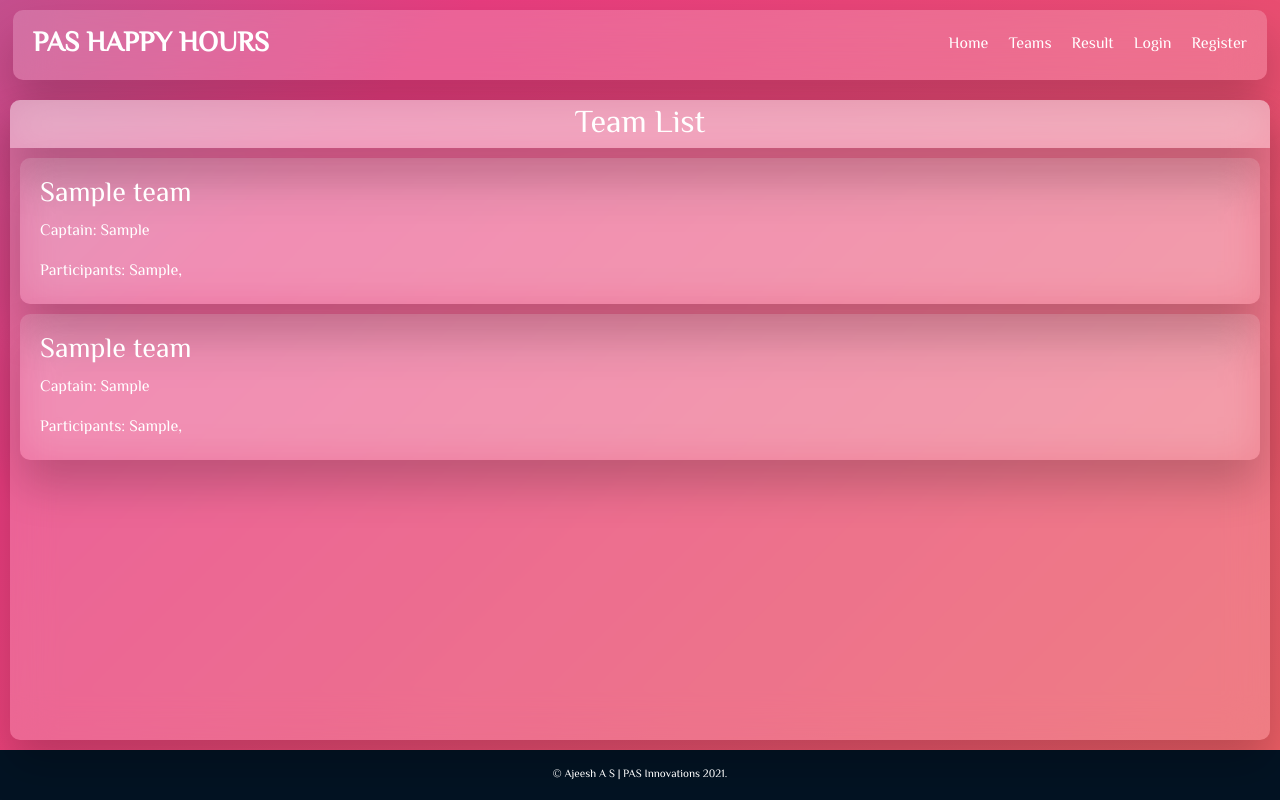
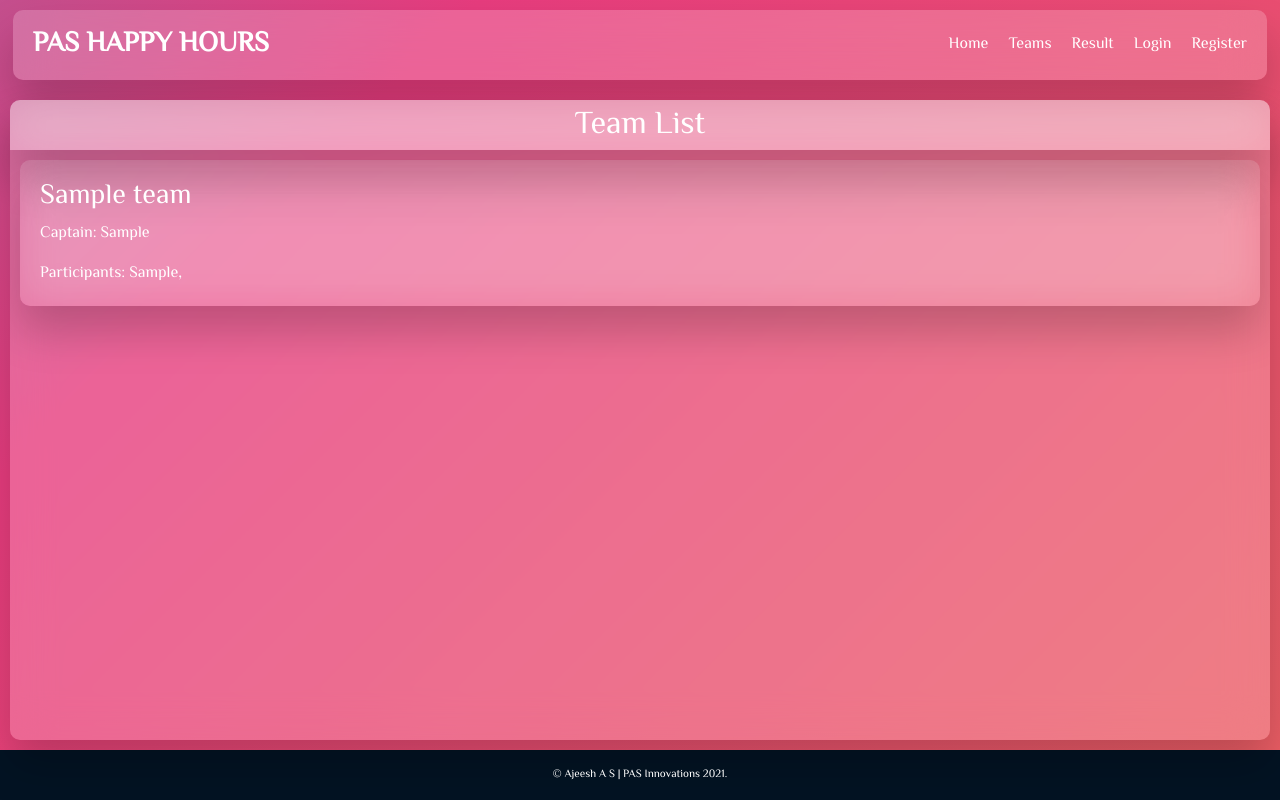
Before and after one commit to Ajeeshas41/pas-happy-hours, a Django app: page /team/ in a window 1280 px wide. Run offline with Django 4.2, Linux system fonts and the light colour scheme; tables that the repository leaves empty hold one stand-in row (Sample ...); some libraries are stand-ins or nearby versions.

Commit message:
template changes

```diff
--- a/main/static/main/style/main.css
+++ b/main/static/main/style/main.css
@@ -127,6 +127,7 @@ body {
     display: flex;
     align-items: center;
     justify-content: center;
+    height: 50px;
     color: #fff;
     padding: 5px;
     background: rgba(255, 255, 255, 0.3);
@@ -141,6 +142,8 @@ body {
 
 .sub-container-body {
     padding: 10px;
+    height: calc(100% - 60px);
+    overflow-y: auto;
 }
 
 .single-content {
@@ -175,3 +178,32 @@ body {
     font-size: .7em;
     height: 50px;
 }
+
+
+/* width */
+
+::-webkit-scrollbar {
+    width: 10px;
+}
+
+
+/* Track */
+
+ ::-webkit-scrollbar-track {
+    background: rgba(255, 255, 255, 0.1);
+    ;
+}
+
+
+/* Handle */
+
+ ::-webkit-scrollbar-thumb {
+    background: rgba(255, 255, 255, 0.5);
+}
+
+
+/* Handle on hover */
+
+ ::-webkit-scrollbar-thumb:hover {
+    background: rgba(255, 255, 255, 0.8);
+}
--- a/main/templates/main/base.html
+++ b/main/templates/main/base.html
@@ -23,14 +23,14 @@
                 <a href="{% url 'home' %}">Home</a>{% if user.is_authenticated %}
                 <a href="{% url 'team-list' %}">Teams</a>
                 <a href="{% url 'team-details' user.participant.team.id %}">Your Team</a>
-                <a href="{% url 'home' %}">Game</a>
-                <a href="{% url 'home' %}">Result</a>
+                <a href="{% url 'game-home' %}">Game</a>
+                <a href="{% url 'result' %}">Result</a>
                 <a href="{% url 'logout' %}">Logout</a>
                 <span class="account_name">
                     Welcome, {{ user.first_name }}
                 </span>{% else %}
                 <a href="{% url 'team-list' %}">Teams</a>
-                <a href="{% url 'home' %}">Result</a>
+                <a href="{% url 'result' %}">Result</a>
                 <a href="{% url 'login' %}">Login</a>
                 <a href="{% url 'register-user' %}">Register</a>{% endif %}
             </div>
--- a/main/urls.py
+++ b/main/urls.py
@@ -1,6 +1 @@
 from django.urls import path
-from .views import home
-
-urlpatterns = [
-    path('', home, name='home')
-]
--- a/main/views.py
+++ b/main/views.py
@@ -2,3 +2,9 @@ from django.shortcuts import render
 
 def home(request):
     return render(request, 'main/index.html')
+
+def game(request):
+    return render(request, 'main/game.html')
+
+def result(request):
+    return render(request, 'main/result.html')
--- a/pashappyhours/urls.py
+++ b/pashappyhours/urls.py
@@ -14,15 +14,16 @@ Including another URLconf
     2. Add a URL to urlpatterns:  path('blog/', include('blog.urls'))
 """
 from django.contrib import admin
-from django.urls import path, include
+from django.urls import path
 from django.contrib.auth.views import LogoutView
 
+from main.views import home, game, result
 from user.views import UserLoginView, register_user
 from team.views import  register_team, join_team, setup_team, TeamListView, TeamDetailView
 
 urlpatterns = [
     path('admin/', admin.site.urls),
-    path('', include('main.urls')),
+    path('', home, name='home'),
     path('login/', UserLoginView.as_view(), name='login'),
     path('register-user/', register_user, name='register-user'),
     path('logout/',LogoutView.as_view(template_name='user/logout.html'), name='logout'),
@@ -32,4 +33,6 @@ urlpatterns = [
     path('setup-team/', setup_team, name='setup-team'),
     path('team/', TeamListView.as_view(), name='team-list'),
     path('team-detail/<int:pk>/', TeamDetailView.as_view(), name='team-details'),
+    path('game-home/', game, name='game-home'),
+    path('result/', result, name='result'),
 ]
--- a/team/templates/team/team_list.html
+++ b/team/templates/team/team_list.html
@@ -16,15 +16,6 @@
                 </p>
             </div>
         </div>
-        <div class="single-content">
-            <h3>{{ team.teamname }}</h3>
-            <div class="single-content-details">
-                <p>Captain: {{ team.user.first_name }}</p>
-                <p>Participants: {% for p in team.participants.all %}
-                    <span>{{ p.user.first_name }}, </span> {% endfor %}
-                </p>
-            </div>
-        </div>
         {% endfor %}
     </div>
 </div>
```
Also changed, not shown: main/templates/main/game.html (added, +8 -0 lines), main/templates/main/result.html (added, +8 -0 lines).
